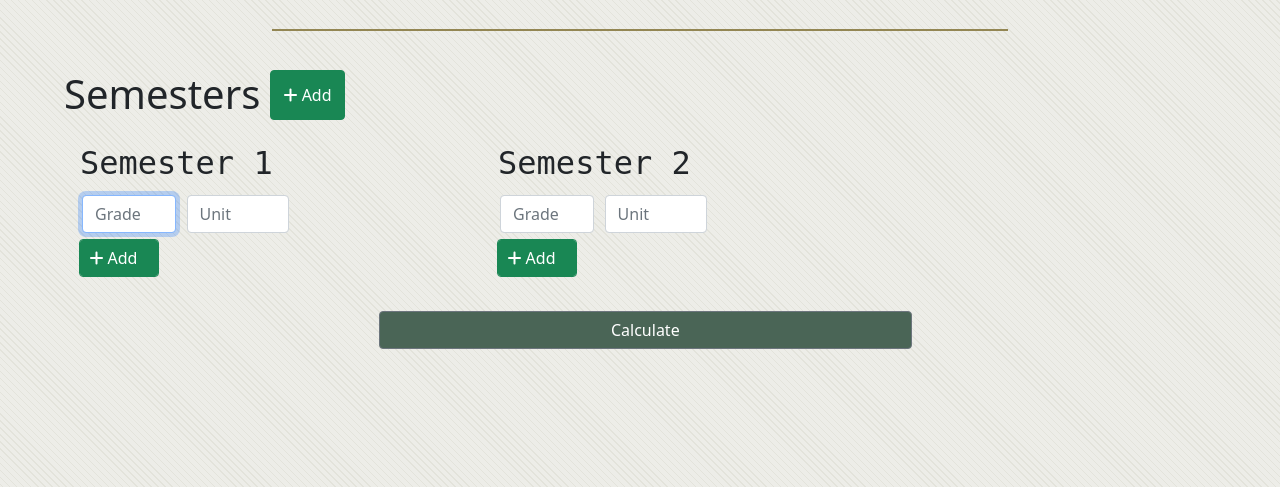
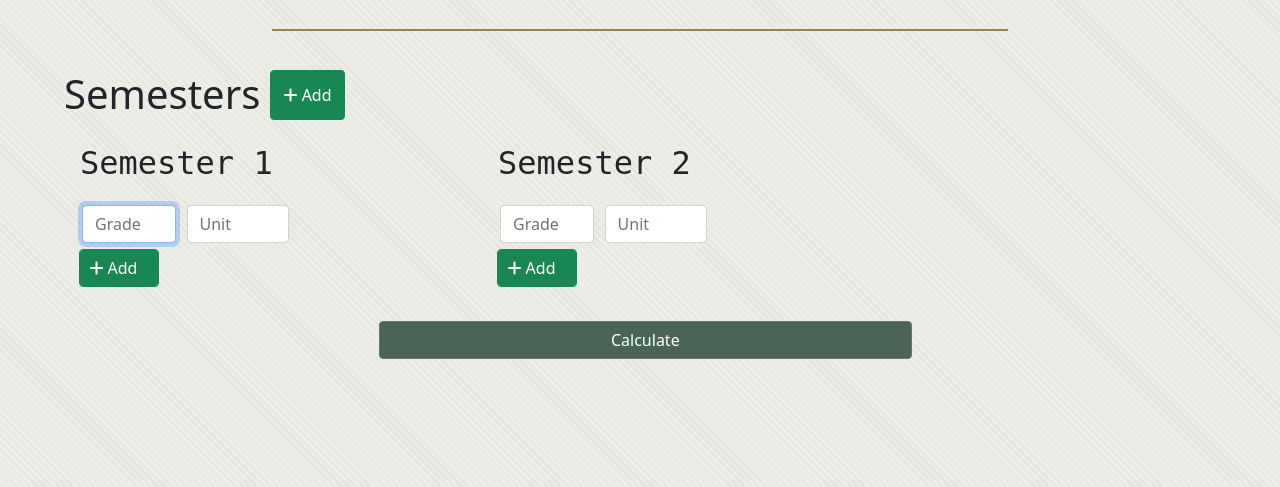
Before and after one commit to Elmikey0/cgpa-calculator, a Flask app: page / in a window 1280 px wide. Shown: the part 188-675 px from the top of the page. Run offline with Flask 3, Linux system fonts and the light colour scheme; some libraries are stand-ins or nearby versions.

Commit message:
Distinction

```diff
--- a/app/static/styles.css
+++ b/app/static/styles.css
@@ -202,3 +202,7 @@ body {
   border-radius: 4px;
   box-sizing: border-box;
 }
+
+.input-group {
+  margin-top: 10px;
+}
```
